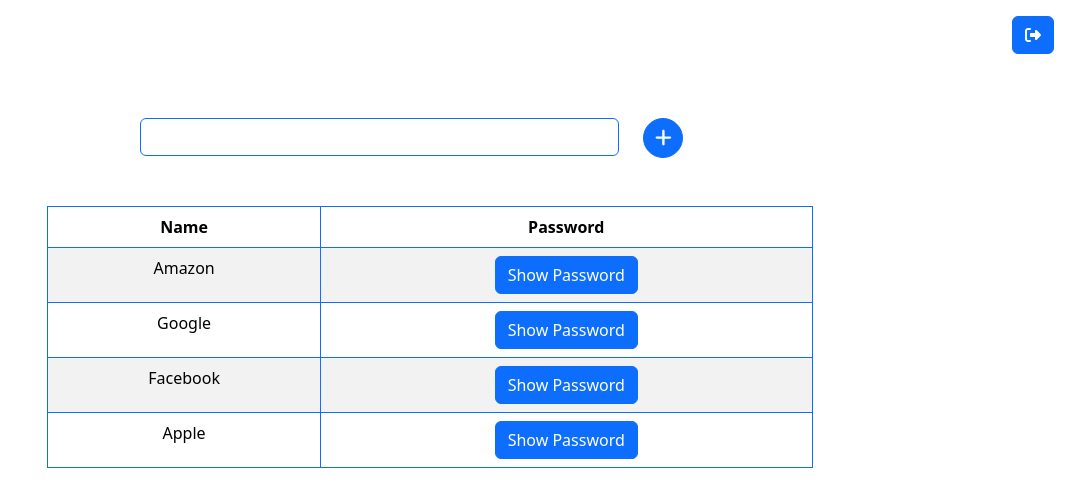
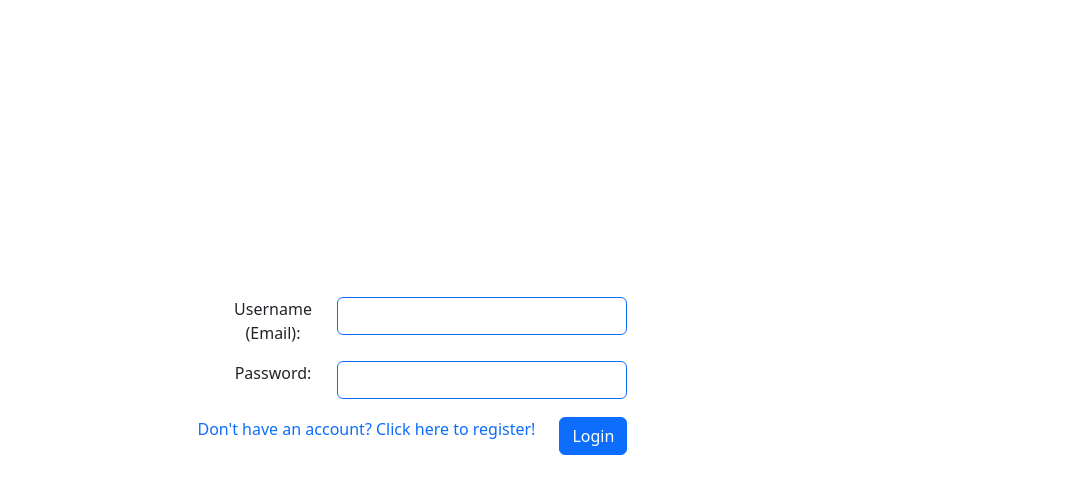
Before and after one commit to Hirujan-R/Password-Manager-1, a React (Vite) app: page / in a window 1280 px wide. Shown: the top 498 px of the page, without its empty margins (210-1280 px from the left). Built offline with nearby package versions, Linux system fonts and the light colour scheme.

Commit message:
Created basic HTML design for login page

```diff
--- a/src/App.jsx
+++ b/src/App.jsx
@@ -5,11 +5,13 @@ import 'bootstrap/dist/css/bootstrap.min.css';
 import { Button, Alert } from 'react-bootstrap';
 import React, { useState } from 'react';
 import MainPage from './components/MainPage/MainPage'
+import { LoginPage } from './components/LoginPage/LoginPage';
 
 const App = () => {
 
   return (
-    <MainPage/>
+    <LoginPage/>
+
   );
 };
 
--- /dev/null
+++ b/src/components/LoginPage/LoginPage.css
@@ -0,0 +1,7 @@
+.register-link {
+    opacity: 1;
+}
+
+.register-link:hover {
+    opacity: 0.5;
+}
--- /dev/null
+++ b/src/components/LoginPage/LoginPage.jsx
@@ -0,0 +1,50 @@
+import React, { useState } from "react";
+import { Container, Form, Row, Col, Button, Nav } from "react-bootstrap";
+import './LoginPage.css'
+
+export const LoginPage = () => {
+
+    const handleLogin = ({username, password}) => {
+        console.log(username);
+        console.log(password);
+    }
+
+    return (
+        <Container fluid className="d-flex flex-column justify-content-center align-items-center min-vh-100 ">
+            <Row className="w-100 mb-0">
+                <Col xs={{span:1, offset:4}}>
+                    <p>Username (Email): </p>
+                </Col>
+                <Col xs={3}>
+                    <Form className>
+                        <Form.Control id="usernameInput" className='border border-primary' type='text'></Form.Control>
+                    </Form>
+                </Col>
+            </Row>
+            <Row className="w-100 mb-3">
+                <Col xs={{span:1, offset:4}}>
+                    <p>Password: </p>
+                </Col>
+                <Col xs={3}>
+                    <Form className>
+                        <Form.Control id="passwordInput" className='border border-primary' type='password'></Form.Control>
+                    </Form>
+                </Col>
+            </Row>
+            <Row className="w-100 mb-5">
+                <Col xs={{span:5, offset:3}} className="d-flex justify-content-end">
+                    <a href="#" className="register-link link-primary">Don't have an account? Click here to register!</a>
+                    <Button className="ms-4" onClick={() => handleLogin({
+                        username: document.getElementById('usernameInput').value,
+                        password: document.getElementById('passwordInput').value
+                    })}>Login</Button>
+                </Col>
+
+            </Row>
+
+
+
+        </Container>
+
+    )
+}
```
